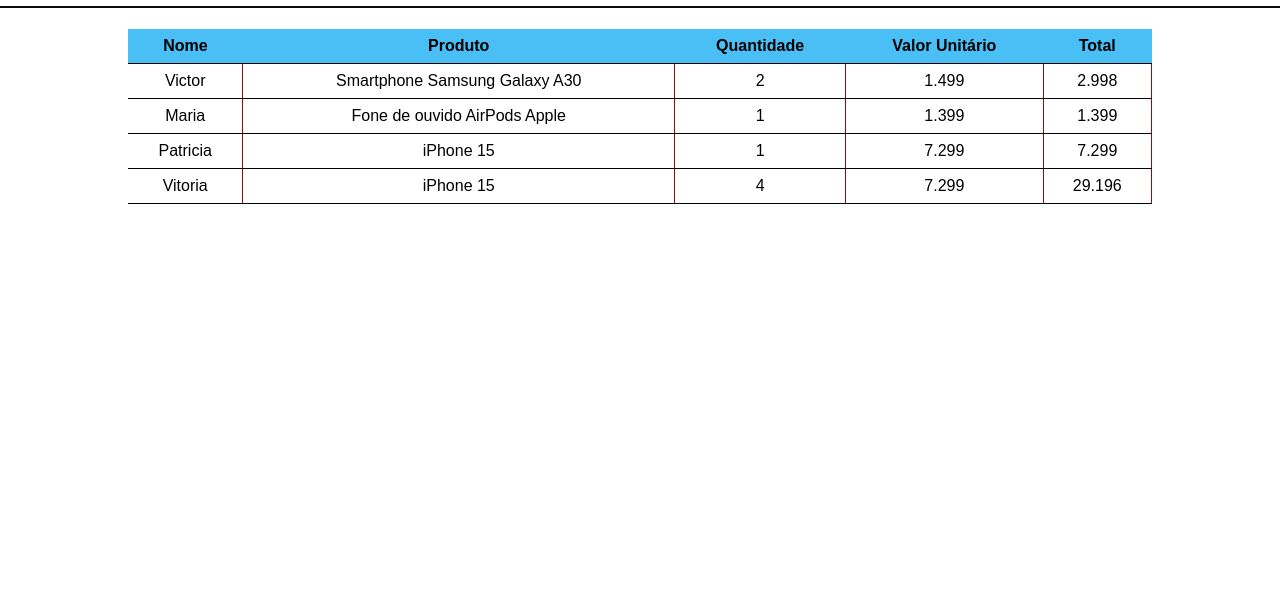
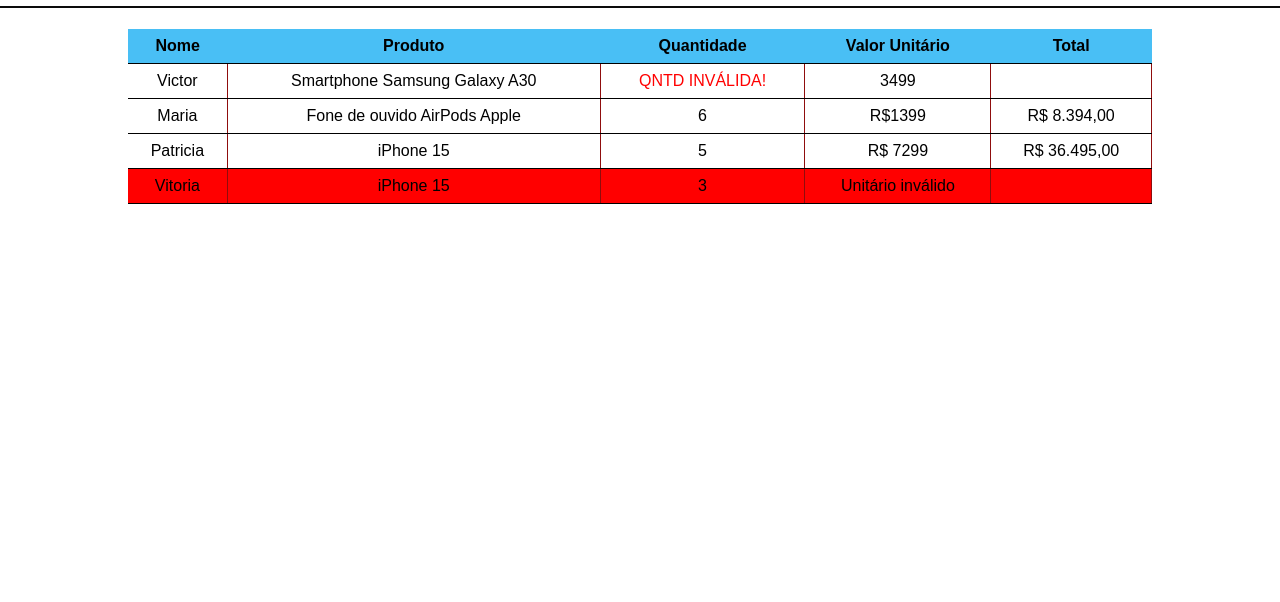
Before and after one commit to Victortorreto/Aparelhos_Eletr-nicos, a plain HTML site: page index.html in a window 1280 px wide. Shown: the part 198-800 px from the top of the page. Drawn offline with Linux system fonts and the light colour scheme.

Commit message:
Add files via upload

```diff
--- /dev/null
+++ b/calcula_total.js
@@ -0,0 +1,60 @@
+// todos os clientes que fizeram encomendas
+var clientes = document.querySelectorAll(".cliente");
+
+//Passa por cada encomenda, calculando o valor total
+for (var count = 0; count < clientes.length; count++) {
+
+    //Captura a quantidade encomendada
+    var qntd = clientes[count].querySelector(".qntd").textContent;
+
+    //Captura a valor unitário do produto
+    var unitario = clientes[count].querySelector(".valor").textContent;
+
+    // Função para validar a quantidade
+    function validarQuantidade(qntd) {
+    if(qntd<1 || isNaN(qntd)) {
+        return false;
+    } else {
+        return true;
+    }
+}
+
+    // Função para validar o valor unitário
+    function validarValorUnitario(unitario) {
+    if(unitario<1 || isNaN(unitario)) {
+        return false;
+    } else {
+        return true;
+    }
+}
+
+function formatarValor(valor) {
+    return valor.toLocaleString('pt-BR', { style: 'currency', currency: 'BRL' });
+}
+
+    if(validarQuantidade(qntd) && validarValorUnitario(unitario)){
+    //Quantidade OK, prossegue
+    //Calcula o valor total da encomenda
+    var total = qntd * unitario;
+    clientes[count].querySelector(".total").textContent = formatarValor(total);
+    clientes[count].querySelector(".valor").textContent = formatarValor(unitario);
+    clientes[count].querySelector(".valor").textContent = "R$" + unitario;
+    } else {
+        //Valida a quantidade
+        if(!validarQuantidade(qntd)){
+        //Quantidade NOK, avisa o usúario
+        clientes[count].querySelector(".qntd").textContent = " QNTD INVÁLIDA!";
+        //clientes[count].style.color="red"; coloca toda a escrita da coluna em vermelho
+        //clientes[count].style.backgroundColor="red"; //coloca todo o fundo da coluna
+        clientes[count].querySelector(".qntd").classList.add("qntd-invalida"); //coloca apenas o texto da quantidade em vermelho
+
+    } else {
+            //Valida o valor Unitário
+            if (!validarValorUnitario(unitario)){
+            //Valor Unitário NOK, avisa o usúario
+            clientes[count].querySelector(".valor").textContent = " Unitário inválido";
+            clientes[count].style.backgroundColor="red"; //coloca todo o fundo da coluna
+            }
+    }
+}
+}
--- a/index.html
+++ b/index.html
@@ -1,16 +1,18 @@
 <html>
+
 <head>
   <link href="style.css" rel="stylesheet">
   <title> Aparelhos eletrônicos</title>
   <meta charset="UTF-8">
 </head>
+
 <body>
   <header>
     <div class="logo_caixa">
       <img src="image.png" title="Aparelhos eletrônicos" class="logo">
     </div>
   </header>
-        <h1  class="ped" onClick="this.innerHTML='Cliquei!'">Pedidos</h1>
+  <h1  class="ped">Encomenda</h1>
   <hr>
   <div class="container">
     <table>
@@ -21,36 +23,37 @@
         <th>Valor Unitário</th>
         <th>Total</th>
       </tr>
-            <tr>
-              <td class="nome1">Victor</td>
-              <td class="produto1">Smartphone Samsung Galaxy A30</td>
-              <td class="qntd1">2</td>
-              <td class="valor1"> 1.499</td>
-              <td class="total1"> 1.499</td>
+      <tr class="cliente">
+        <td class="nome">Victor</td>
+        <td class="produto">Smartphone Samsung Galaxy A30</td>
+        <td class="qntd"></td>
+        <td class="valor">3499</td>
+        <td class="total"></td>
       </tr>
-            <tr>
-              <td class="nome2">Maria</td>
-              <td class="produto2">Fone de ouvido AirPods Apple</td>
-              <td class="qntd2">1</td>
-              <td class="valor2"> 1.399</td>
-              <td class="total2"> 1.399</td>
+      <tr class="cliente">
+        <td class="nome">Maria</td>
+        <td class="produto">Fone de ouvido AirPods Apple</td>
+        <td class="qntd">6</td>
+        <td class="valor">1399</td>
+        <td class="total"></td>
       </tr>
-            <tr>
-              <td class="nome3">Patricia</td>
-              <td class="produto3">iPhone 15</td>
-              <td class="qntd3">1</td>
-              <td class="valor3"> 7.299</td>
-              <td class="total3">7.299</td>
+      <tr class="cliente">
+        <td class="nome">Patricia</td>
+        <td class="produto">iPhone 15</td>
+        <td class="qntd">5</td>
+        <td class="valor"> 7299</td>
+        <td class="total"></td>
       </tr>
-            <tr>
-                <td class="nome4">Vitoria</td>
-                <td class="produto4">iPhone 15</td>
-                <td class="qntd4">4</td>
-                <td class="valor4"> 7.299</td>
-                <td class="total4"> 7.299</td>
+      <tr class="cliente">
+        <td class="nome">Vitoria</td>
+        <td class="produto">iPhone 15</td>
+        <td class="qntd">3</td>
+        <td class="valor"> 7.fj299</td>
+        <td class="total"> </td>
       </tr>
     </table>
-          <script src="teste.js"></script>
+    <script src="calcula_total.js"></script>
   </div>
 </body>
+
 </html>
--- a/style.css
+++ b/style.css
@@ -50,3 +50,6 @@ table {
   th {
     background-color: rgb(73, 191, 245);
   }
+  .qntd-invalida {
+    color: red;
+  }
```
Also changed, not shown: teste.js (+4 -4 lines). Lines whose indentation alone changed are shown as unchanged.
